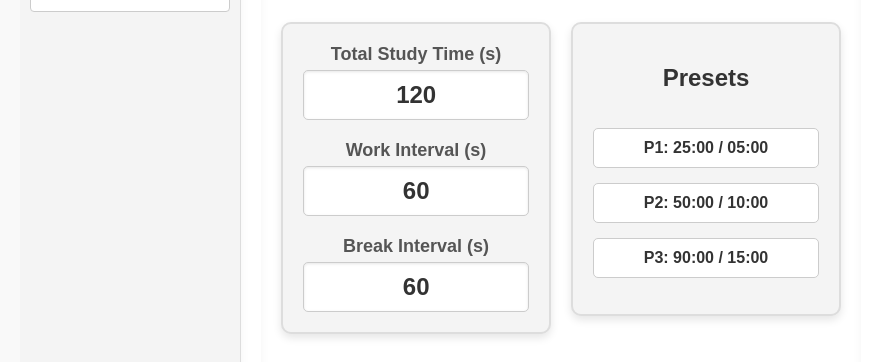
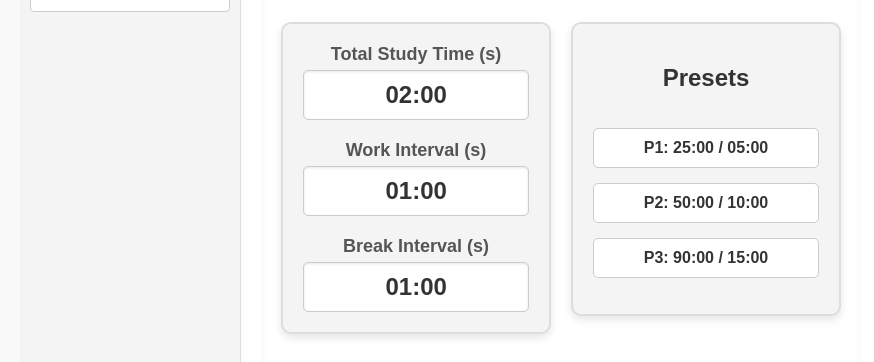
Before and after one commit to brendan-fullerton/hci-project, a React (Create React App) app in the folder studysesh/: page / in a window 1280 px wide. Both pictures are taken after typing "Sample", "Sample123" into the empty fields and a click on the button "Login". Shown: the part 158-520 px from the top of the page, without its empty margins (0-874 px from the left). Built offline with nearby package versions, Linux system fonts and the light colour scheme.

Commit message:
Update TimerPage.jsx
Fixed displays for times

```diff
--- a/studysesh/src/TimerPage.jsx
+++ b/studysesh/src/TimerPage.jsx
@@ -69,7 +69,7 @@ function TimerPage() {
                 <input
                   type="text"
                   name="total"
-                  value={totalTime}
+                  value={formatTime(totalTime)}
                   onChange={(e) => setTimes(e.target.value, workTime, breakTime)}>
                 </input>
               </form>
@@ -80,7 +80,7 @@ function TimerPage() {
                 <input
                   type="text"
                   name="work"
-                  value={workTime}
+                  value={formatTime(workTime)}
                   onChange={(e) => setTimes(totalTime, e.target.value, breakTime)}>
                 </input>
               </form>
@@ -91,7 +91,7 @@ function TimerPage() {
                 <input
                   type="text"
                   name="break"
-                  value={breakTime}
+                  value={formatTime(breakTime)}
                   onChange={(e) => setTimes(totalTime, workTime, e.target.value)}>
                 </input>
               </form>
```
